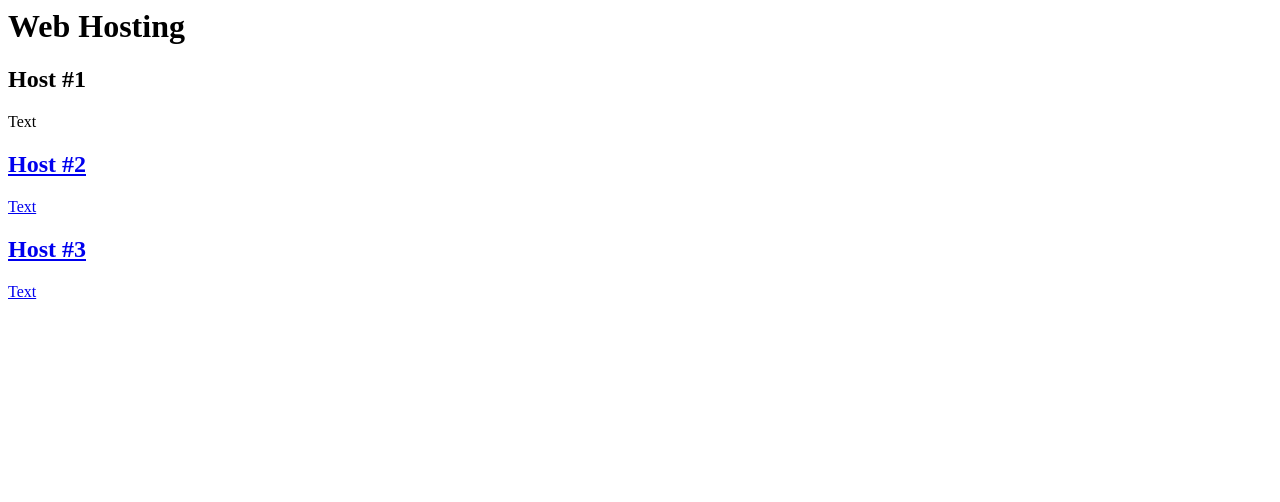
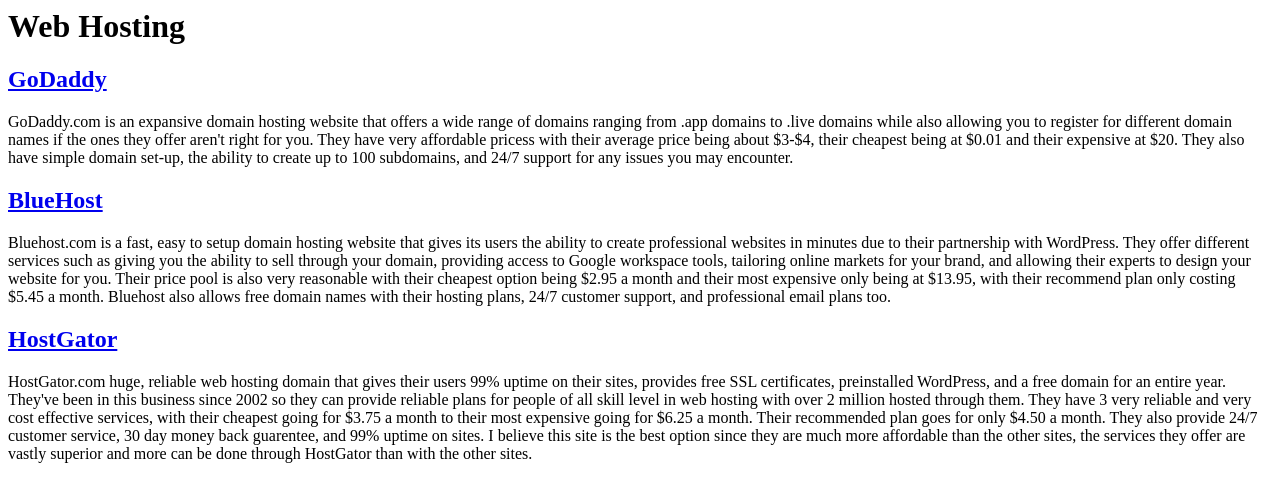
Before and after one commit to ssand3rs/ssand3rs.github.io, a plain HTML site: page hosts.html in a window 1280 px wide. Drawn offline with Linux system fonts and the light colour scheme.

Commit message:
hosts.html

```diff
--- a/hosts.html
+++ b/hosts.html
@@ -1,19 +1,15 @@
 <html>
 <head>
-    <title>Web Hosting</title>
-    </head>
-
-<body>
     <h1>Web Hosting</h1>
 
-    <h2>Host #1</h2>
-    <p>Text</p>
+    <h2><a href="https://godaddy.com"> GoDaddy</a></h2>
+    <p>GoDaddy.com is an expansive domain hosting website that offers a wide range of domains ranging from .app domains to .live domains while also allowing you to register for different domain names if the ones they offer aren't right for you. They have very affordable pricess with their average price being about $3-$4, their cheapest being at $0.01 and their expensive at $20. They also have simple domain set-up, the ability to create up to 100 subdomains, and 24/7 support for any issues you may encounter. </p>
 
-    <h2><a href="espn.com">Host #2</h2>
-    <p>Text</p>
+    <h2><a href="https://bluehost.com"> BlueHost</a></h2>
+    <p>Bluehost.com is a fast, easy to setup domain hosting website that gives its users the ability to create professional websites in minutes due to their partnership with WordPress. They offer different services such as giving you the ability to sell through your domain, providing access to Google workspace tools, tailoring online markets for your brand, and allowing their experts to design your website for you. Their price pool is also very reasonable with their cheapest option being $2.95 a month and their most expensive only being at $13.95, with their recommend plan only costing $5.45 a month. Bluehost also allows free domain names with their hosting plans, 24/7 customer support, and professional email plans too.   </p>
 
-    <h2>Host #3</h2>
-    <p>Text</p>
+    <h2><a href="https://hostgator.com">HostGator</a></h2>
+    <p>HostGator.com huge, reliable web hosting domain that gives their users 99% uptime on their sites, provides free SSL certificates, preinstalled WordPress, and a free domain for an entire year. They've been in this business since 2002 so they can provide reliable plans for people of all skill level in web hosting with over 2 million hosted through them. They have 3 very reliable and very cost effective services, with their cheapest going for $3.75 a month to their most expensive going for $6.25 a month. Their recommended plan goes for only $4.50 a month. They also provide 24/7 customer service, 30 day money back guarentee, and 99% uptime on sites. I believe this site is the best option since they are much more affordable than the other sites, the services they offer are vastly superior and more can be done through HostGator than with the other sites. </p>
 
     </body>
 </html>
```
